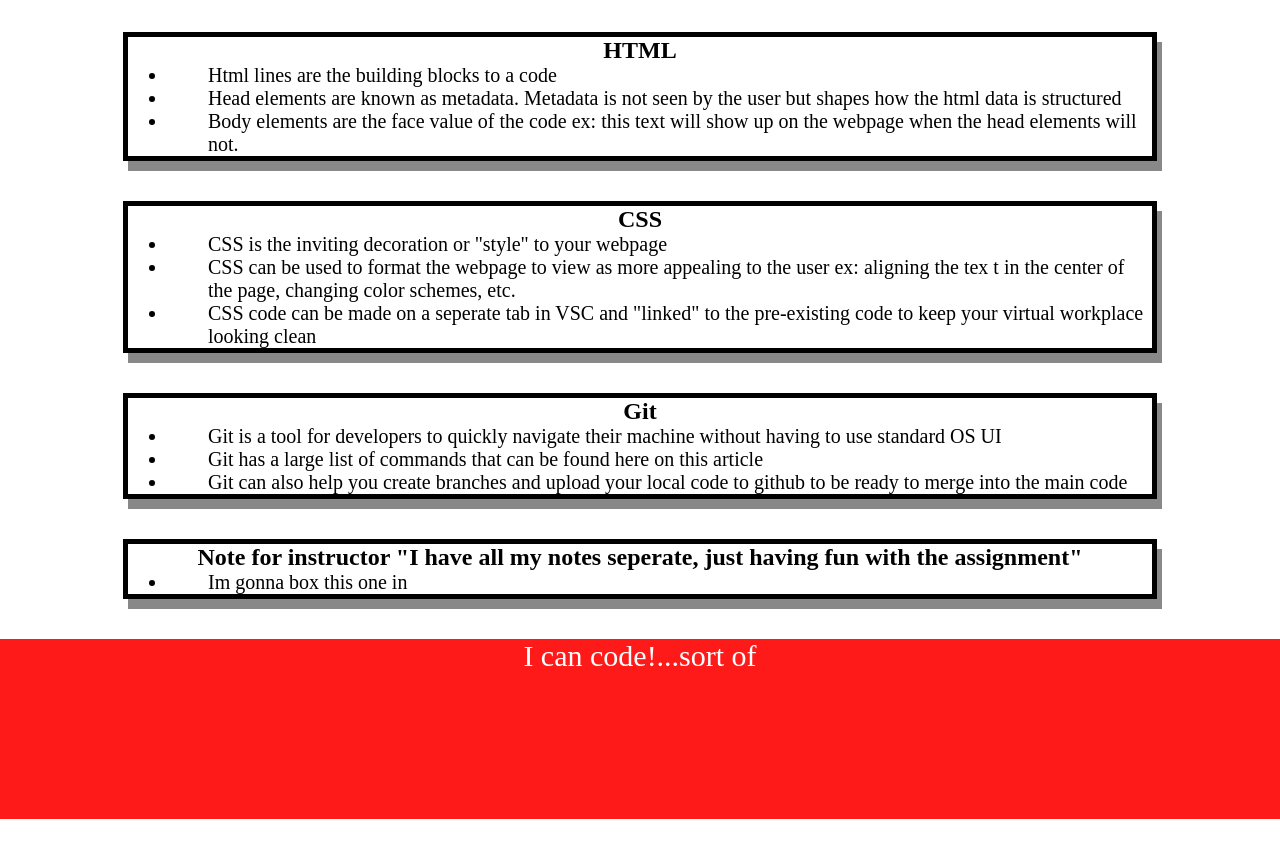
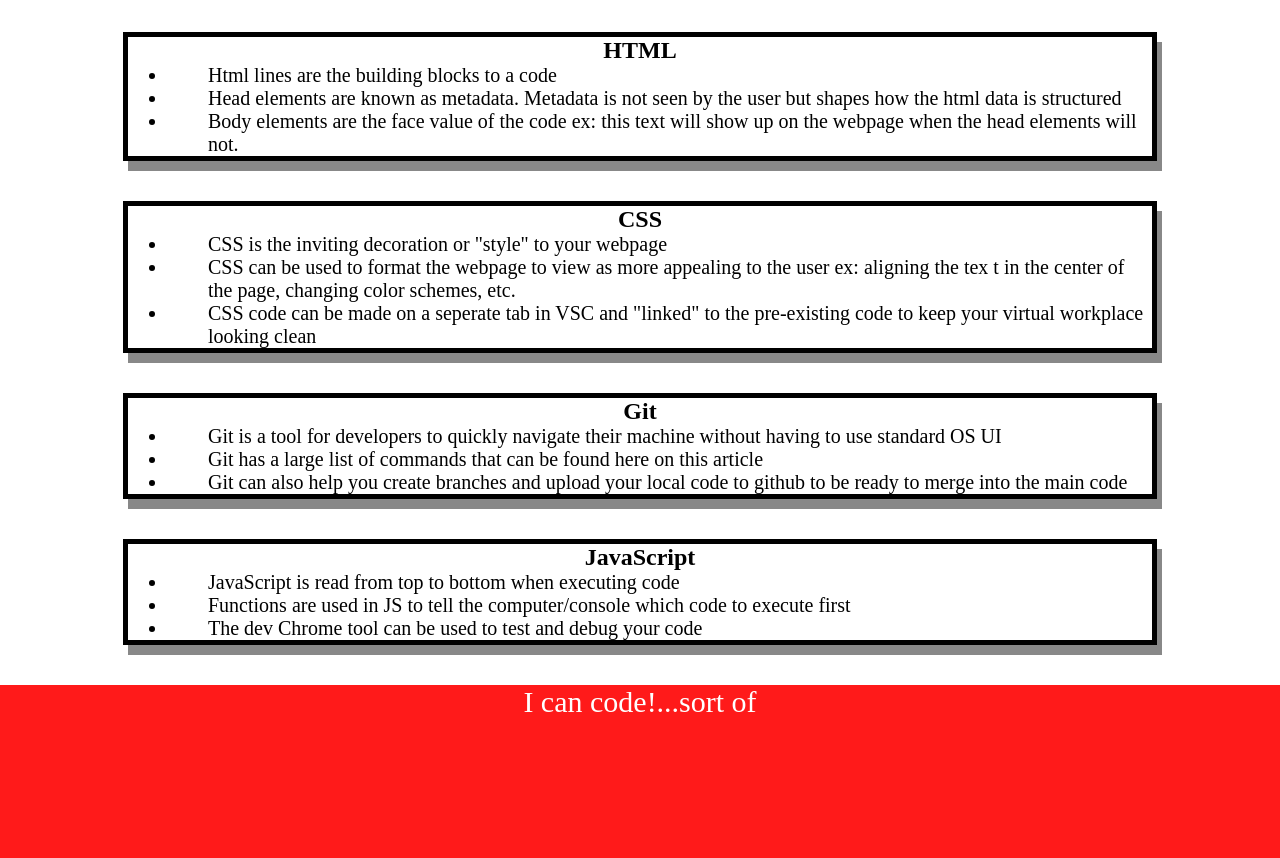
Before and after one commit to MrMcEvans/First-Repo, a plain HTML site: page prework-study-guide/index.html in a window 1280 px wide. Shown: the part 188-1046 px from the top of the page. Before the commit the page ends 1007 px from the top, so only its background shows below. Drawn offline with Linux system fonts and the light colour scheme; files whose address does not match are found by name.

Commit message:
added context to the read.me file

```diff
--- a/prework-study-guide/index.html
+++ b/prework-study-guide/index.html
@@ -50,9 +50,11 @@
       </ul>
       </section>
       <section class="card" id="javascript-section">
-        <h2>Note for instructor "I have all my notes seperate, just having fun with the assignment"</h2>
+        <h2>JavaScript</h2>
         <ul>
-          <li>Im gonna box this one in</li>
+          <li>JavaScript is read from top to bottom when executing code</li>
+          <li>Functions are used in JS to tell the computer/console which code to execute first</li>
+          <li>The dev Chrome tool can be used to test and debug your code</li>
         </ul>
       </section>
     </main>
```
Also changed, not shown: prework-study-guide/assets/images/Screenshot (16).png (added), 1 other file.
